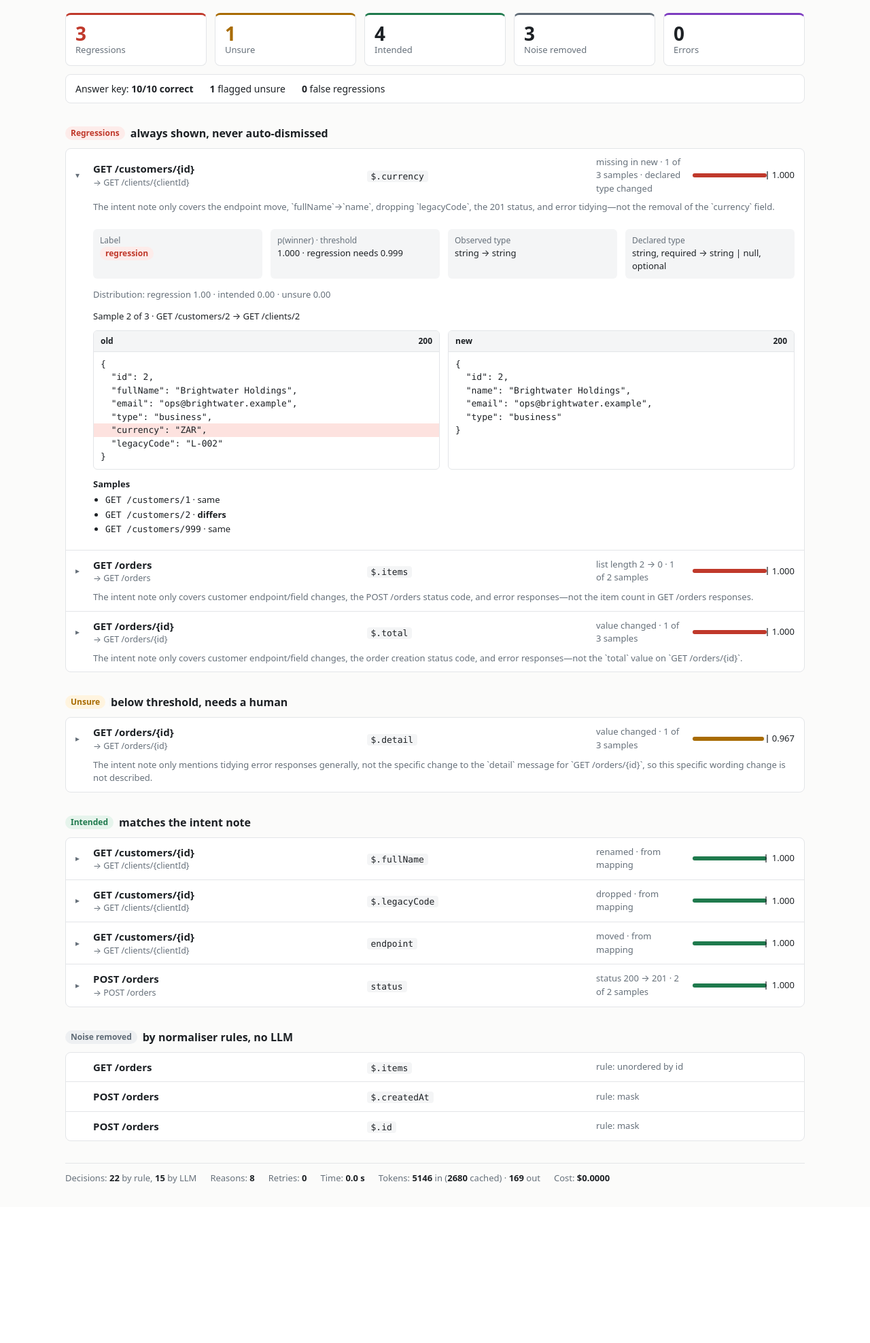
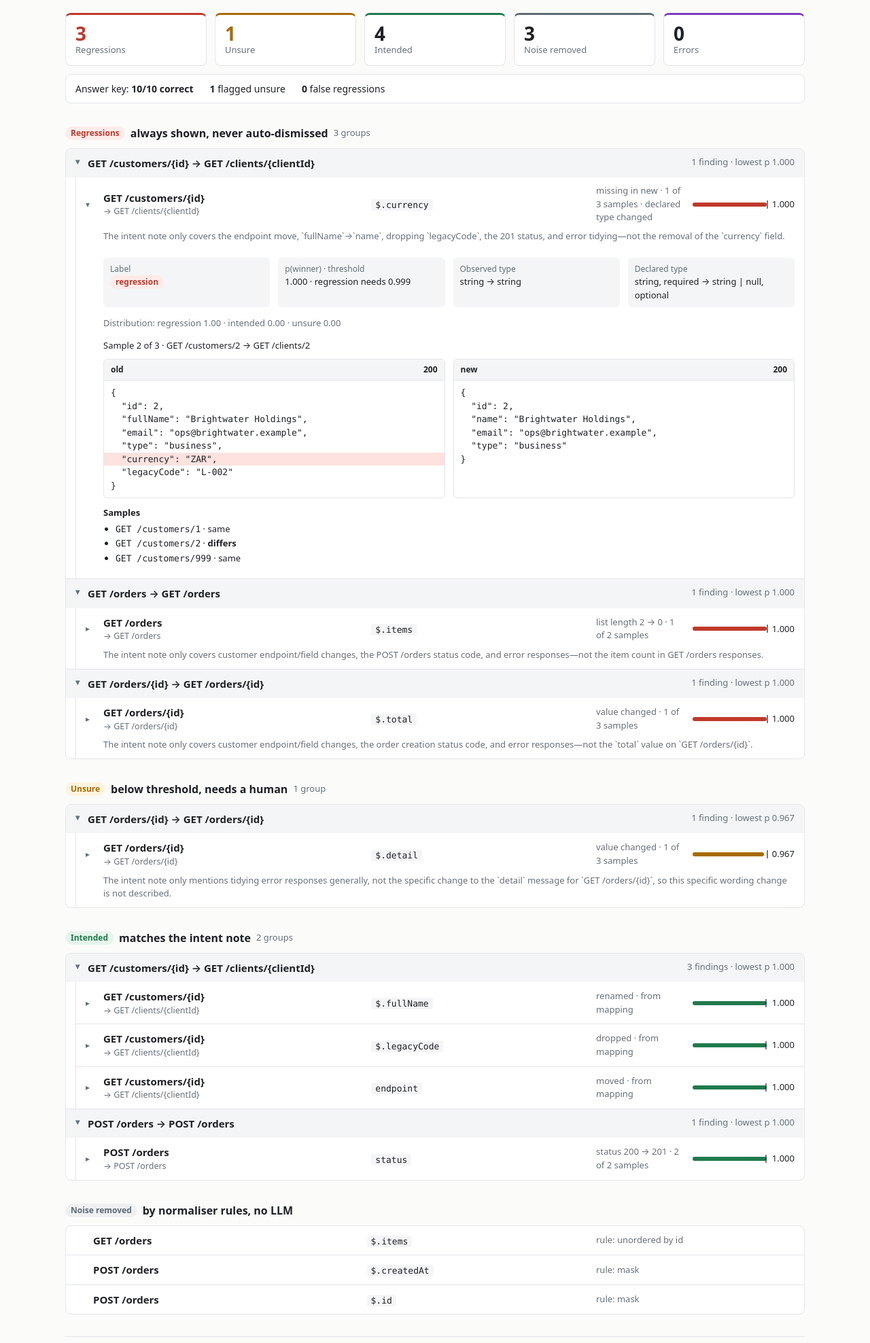
Before and after one commit to oliviergerdi/aiskillsday, a FastAPI app: page /runs/demo in a window 1280 px wide. Shown: the part 228-2204 px from the top of the page at 68% size. Before the commit the page ends 1969 px from the top, so only its background shows below. Run offline with FastAPI, Linux system fonts and the light colour scheme.

Commit message:
feat(UX-1): group run-page findings by endpoint pair
A real run lists 50+ rows, many the same difference repeated per field. Group each section by (endpoint, new endpoint) with a count and lowest p header; groups over 3 findings collapse, the first regression group stays open.

Co-Authored-By: Claude Sonnet 5.5 <noreply@anthropic.com>

```diff
--- a/app/web/static/nparity.css
+++ b/app/web/static/nparity.css
@@ -113,6 +113,16 @@ details.f > summary::-webkit-details-marker { display: none; }
 details.f > summary::before { content: "▸"; color: var(--muted); font-size: 12px; }
 details.f[open] > summary::before { content: "▾"; }
 details.f > summary:hover { background: var(--code-bg); }
+details.g { border-bottom: 1px solid var(--line); }
+details.g:last-child { border-bottom: 0; }
+details.g > summary { list-style: none; cursor: pointer; display: flex; flex-wrap: wrap; gap: 4px 12px;
+  justify-content: space-between; padding: 10px 14px; background: var(--code-bg); font-weight: 600; }
+details.g > summary::-webkit-details-marker { display: none; }
+details.g > summary::before { content: "▸"; color: var(--muted); font-size: 12px; }
+details.g[open] > summary::before { content: "▾"; }
+.g-ep { flex: 1 1 200px; overflow-wrap: anywhere; }
+.g-meta, .g-count { font-size: 13px; font-weight: 400; color: var(--muted); }
+details.g > details.f { margin-left: 14px; border-left: 1px solid var(--line); }
 .f-ep { font-weight: 600; }
 .f-ep small { display: block; font-weight: 400; color: var(--muted); }
 .f-path code { background: var(--code-bg); padding: 1px 6px; border-radius: 4px; }
--- a/app/web/templates/run.html
+++ b/app/web/templates/run.html
@@ -32,20 +32,26 @@
 {% if empty %}
 <div class="findings"><div class="empty">Nothing to review</div></div>
 {% else %}
-<h2><span class="badge b-reg">Regressions</span> always shown, never auto-dismissed</h2>
+{% macro grouped(gs, first_open=False) %}
 <div class="findings">
-  {% for v in sections.shown %}{% include "_row.html" %}{% else %}<div class="empty">None.</div>{% endfor %}
+  {% for g in gs %}
+  <details class="g"{% if g.count <= 3 or (first_open and loop.first) %} open{% endif %}>
+    <summary><span class="g-ep">{{ g.endpoint }} → {{ g.new_endpoint or "unmapped" }}</span>
+      <span class="g-meta">{{ g.count }} finding{{ "s" if g.count != 1 }} · lowest p {{ "%.3f"|format(g.min_p) if g.min_p is not none else "—" }}</span></summary>
+    {% for v in g.items %}{% include "_row.html" %}{% endfor %}
+  </details>
+  {% else %}<div class="empty">None.</div>{% endfor %}
 </div>
+{% endmacro %}
 
-<h2><span class="badge b-uns">Unsure</span> below threshold, needs a human</h2>
-<div class="findings">
-  {% for v in sections.unsure %}{% include "_row.html" %}{% else %}<div class="empty">None.</div>{% endfor %}
-</div>
+<h2><span class="badge b-reg">Regressions</span> always shown, never auto-dismissed <small class="g-count">{{ groups.shown|length }} group{{ "s" if groups.shown|length != 1 }}</small></h2>
+{{ grouped(groups.shown, true) }}
 
-<h2><span class="badge b-int">Intended</span> matches the intent note</h2>
-<div class="findings">
-  {% for v in sections.accepted %}{% include "_row.html" %}{% else %}<div class="empty">None.</div>{% endfor %}
-</div>
+<h2><span class="badge b-uns">Unsure</span> below threshold, needs a human <small class="g-count">{{ groups.unsure|length }} group{{ "s" if groups.unsure|length != 1 }}</small></h2>
+{{ grouped(groups.unsure) }}
+
+<h2><span class="badge b-int">Intended</span> matches the intent note <small class="g-count">{{ groups.accepted|length }} group{{ "s" if groups.accepted|length != 1 }}</small></h2>
+{{ grouped(groups.accepted) }}
 
 {% endif %}
 
```
Also changed, not shown: app/web/routes.py (+4 -3 lines), app/web/views.py (+21 -0 lines), tests/test_web.py (+108 -1 lines).
